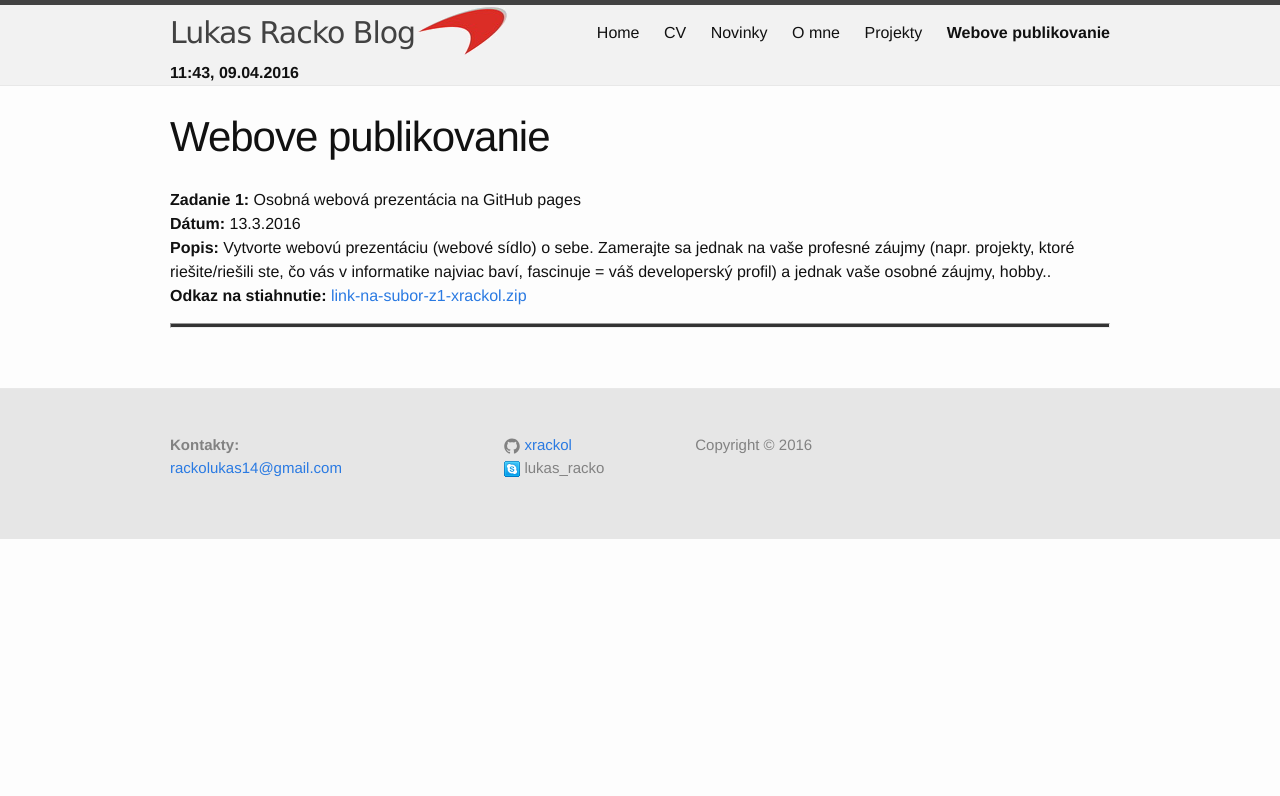
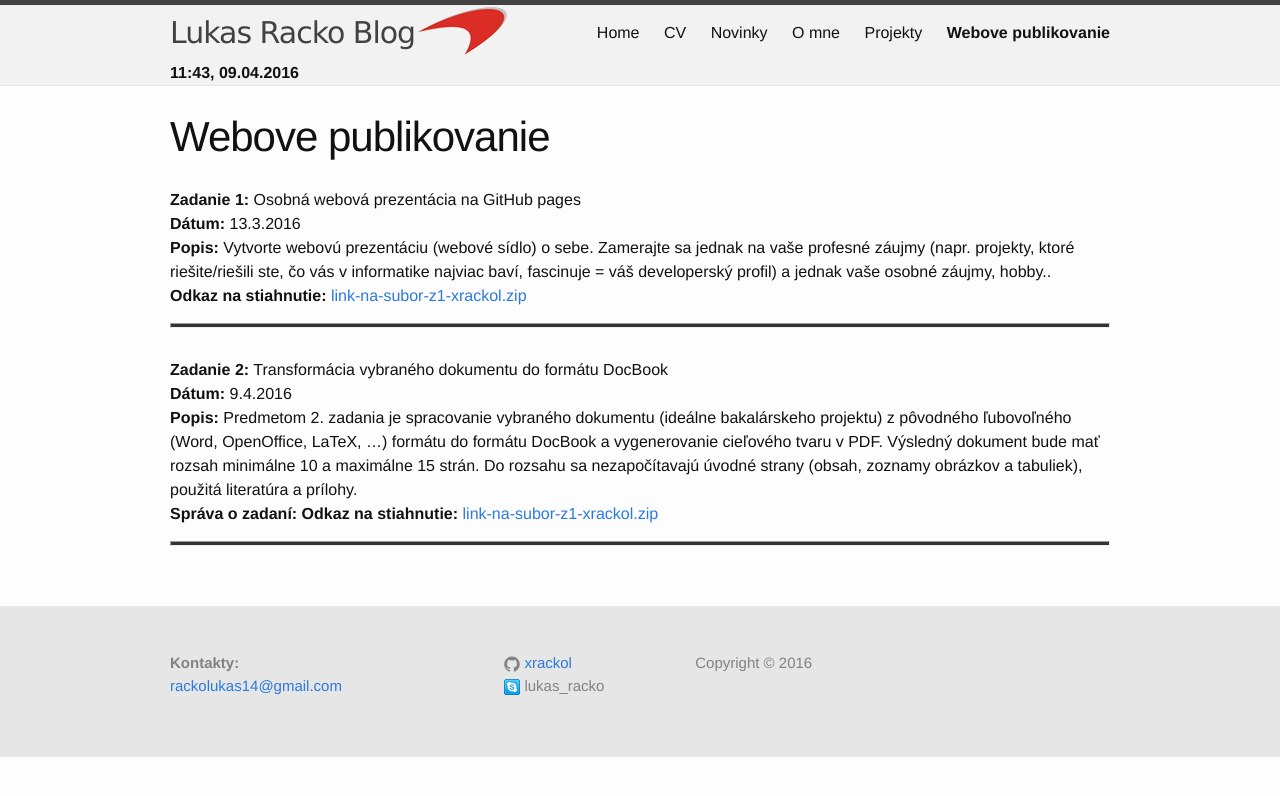
Before and after one commit to xrackol/xrackol.github.io, a Jekyll site: the page built from wp.md, in a window 1280 px wide. Shown: the top 796 px of the page. Built offline with Jekyll 4.4.1, drawn with Linux system fonts in a browser that asks for light colours.

Commit message:
priprava na vlozenie zadania 2

```diff
--- a/wp.md
+++ b/wp.md
@@ -8,3 +8,9 @@ permalink: /wp/
 <b>Popis:</b> Vytvorte webovú prezentáciu (webové sídlo) o sebe. Zamerajte sa jednak na vaše profesné záujmy (napr. projekty, ktoré riešite/riešili ste, čo vás v informatike najviac baví, fascinuje = váš developerský profil) a jednak vaše osobné záujmy, hobby..<br/>
 <b>Odkaz na stiahnutie:</b> <a href="../data/Z1-xrackol.zip" target="_blank">{{ "LINK na subor Z1-xrackol.zip" | slugify: 'pretty' }}</a><br/>
 <hr class="post">
+<b>Zadanie 2:</b> Transformácia vybraného dokumentu do formátu DocBook<br/>
+<b>Dátum:</b> 9.4.2016<br/>
+<b>Popis:</b> Predmetom 2. zadania je spracovanie vybraného dokumentu (ideálne bakalárskeho projektu) z pôvodného ľubovoľného (Word, OpenOffice, LaTeX, …) formátu do formátu DocBook a vygenerovanie cieľového tvaru v PDF. Výsledný dokument bude mať rozsah minimálne 10 a maximálne 15 strán. Do rozsahu sa nezapočítavajú úvodné strany (obsah, zoznamy obrázkov a tabuliek), použitá literatúra a prílohy.<br/>
+<b>Správa o zadaní:</b>
+<b>Odkaz na stiahnutie:</b> <a href="../data/Z1-xrackol.zip" target="_blank">{{ "LINK na subor Z1-xrackol.zip" | slugify: 'pretty' }}</a><br/>
+<hr class="post">
```
